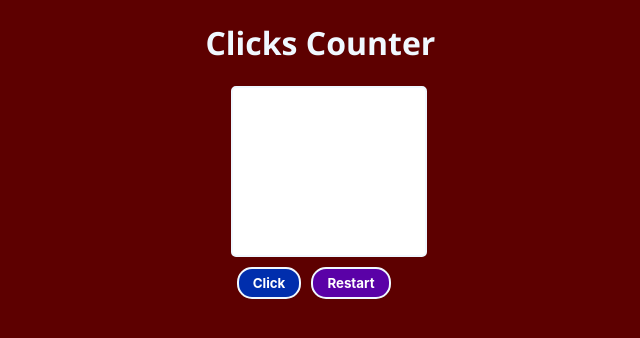
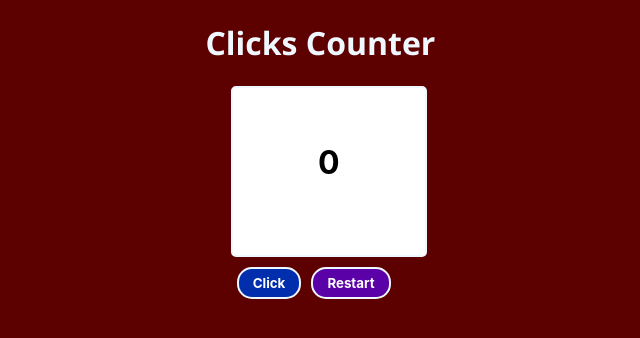
Before and after one commit to Santi846/clicks-counter, a React (Create React App) app: page / in a window 1280 px wide. Shown: the top 338 px of the page, without its empty margins (326-966 px from the left). Built offline with nearby package versions, Linux system fonts and the light colour scheme.

Commit message:
Count and restart funcionality

```diff
--- a/src/App.js
+++ b/src/App.js
@@ -3,17 +3,21 @@ import { button_click_object, button_restart_object } from './components/props.j
 import { Button } from './components/button.jsx';
 import { Counter } from './components/counter.jsx';
 import React from 'react';
-import { useState } from "react";
+ import { useState } from "react";
 
 function App() {
 
-  // const [numberClick, setNumClicks] = useState(0);
+  const [numberClick, setNumClicks ] = useState(0);
 
- const [numberClick, setNumClicks] = useState(0);
+  const manageClick = () => {
+   setNumClicks(numberClick + 1);
+   console.log('Counting...');
+ }
 
- const manageClick = () => {
-  setNumClicks(numberClick + 1);
-}
+ const restartCounter = () => {
+  setNumClicks(0);
+  console.log('Start again...');
+ }
 
 
   return (
@@ -21,13 +25,16 @@ function App() {
       <h1 className='title'>Clicks Counter</h1>
       <div className='main_container'>
         <Counter
-        clicks={manageClick.numberClick}
+        numberClick={numberClick}
         />
         <Button
           {...button_click_object}
+          manageClick={manageClick}
+
         />
         <Button
           {...button_restart_object}
+          restartCounter={restartCounter}
         />
       </div>
     </div>
--- a/src/components/button.jsx
+++ b/src/components/button.jsx
@@ -3,10 +3,12 @@ import '../styles/button.css';
 
 
 export function Button({text, is_button_click, manageClick, restartCounter }) {
+
+
+
     return (
         <button
         className={ is_button_click ? 'button_click' : 'button_restart' }
-        // TODO: Try this -> 'return a Promise from the event listener, and resolve when you have the response (or reject it in case of an error).' for taking out the async uncaught error for waiting for onclick event
         onClick={is_button_click ? manageClick : restartCounter}>
         {text}
         </button>
--- a/src/components/counter.jsx
+++ b/src/components/counter.jsx
@@ -4,7 +4,7 @@ import '../styles/counter.css';
 export function Counter( { numberClick } ) {
     return(
         <div className='counter'>
-            { numberClick }
+            {numberClick}
         </div>
     )
 }
--- a/src/components/props.js
+++ b/src/components/props.js
@@ -1,23 +1,10 @@
-// import { manageClick, restartCounter } from '../App.js';
-// import App from '../App';
 
 export const button_click_object = {
     text: 'Click',
     is_button_click:true
-    // ,
-    // manageClick:function( {setNumClicks, numberClick} ) {
-    //     setNumClicks(numberClick + 1);
-    // }
 };
 
 export const button_restart_object = {
     text: 'Restart',
-    is_button_click:false,
-    restartCounter:function() {
-        console.table('From cero');
-    }
+    is_button_click:false
 };
-
-// export const counter_object = {
-//     numberClick: numberClick
-//     };
--- a/src/index.js
+++ b/src/index.js
@@ -2,7 +2,6 @@ import React from 'react';
 import ReactDOM from 'react-dom/client';
 import './index.css';
 import App from './App';
-// import { App } from './App.js';
 
 const root = ReactDOM.createRoot(document.getElementById('root'));
 root.render(
```
